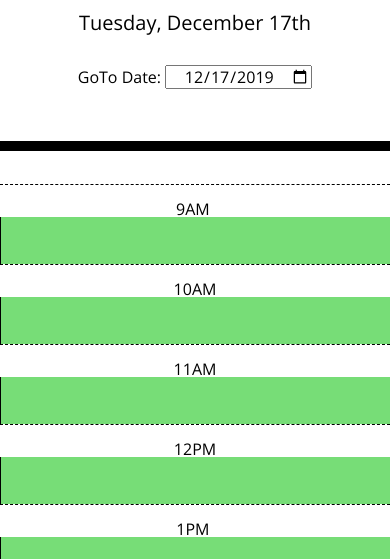
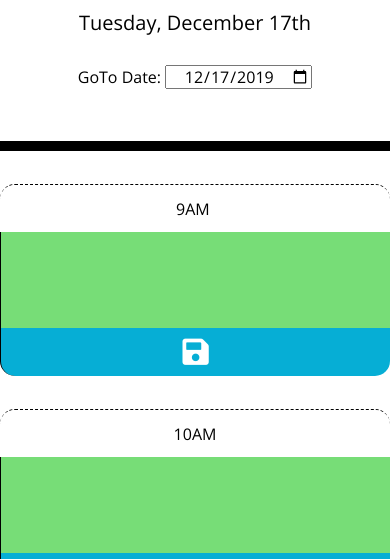
Before and after one commit to kgeary/workday-planner, a plain HTML site: page index.html in a window 390 px wide. Shown: the part 256-815 px from the top of the page. Drawn offline with nearby package versions, Linux system fonts and the light colour scheme.

Commit message:
Mobile ready

```diff
--- a/assets/css/style.css
+++ b/assets/css/style.css
@@ -83,7 +83,6 @@ body {
     align-items: center;
     justify-content: center;
     font-size: 30px;
-
   }
 
   .saveBtn i:hover,
@@ -105,3 +104,43 @@ body {
   .active {
     opacity: 0.8;
   }
+  @media screen and (max-width: 767px) {
+    .hour {
+      padding-left: 0;
+    }
+  }
+
+  @media screen and (max-width: 576px) {
+    .row {
+      height: 100%;
+    }
+
+    .hour,
+    .description,
+    .saveBtn {
+      width: 100%;
+    }
+
+    .hour {
+      text-align: center;
+      height: 3rem;
+      padding: 1rem;
+      border-top-left-radius: 15px;
+      border-top-right-radius: 15px;
+    }
+
+    .description {
+      white-space: normal;
+      height: 6rem;
+    }
+
+    .saveBtn {
+      text-align: center;
+      font-size: 30px;
+      height: 3rem;
+      border-top-right-radius: 0;
+      border-bottom-left-radius: 15px;
+      border-bottom-right-radius: 15px;
+      margin-bottom: 2rem;
+    }
+  }
--- a/assets/js/planner.js
+++ b/assets/js/planner.js
@@ -82,14 +82,14 @@ function checkTimeBlocks() {
 
 // Create a Time Block Group
 function createTimeBlock(hour24) {
+    let row = createEl("div", "row");
     let timeBlock = createEl("div", "time-block");
-    let row = createEl("div", "row");
     timeBlock.appendChild(row);
-    let colHour = createEl("div", "col-sm-1 pt-3 hour", hour24);
+    let colHour = createEl("div", "col-sm-1 col-12 pt-3 hour", hour24);
     row.appendChild(colHour);
-    let colText = createEl("textarea", "col-sm-10 description", hour24);
+    let colText = createEl("textarea", "col-sm-10 col-12 description", hour24);
     row.appendChild(colText);
-    let colSave = createEl("div", "col-sm-1 saveBtn");
+    let colSave = createEl("div", "col-sm-1 col-12 saveBtn");
     row.appendChild(colSave);
     let icon = createEl("i", "fas fa-save");
     colSave.appendChild(icon);
```
